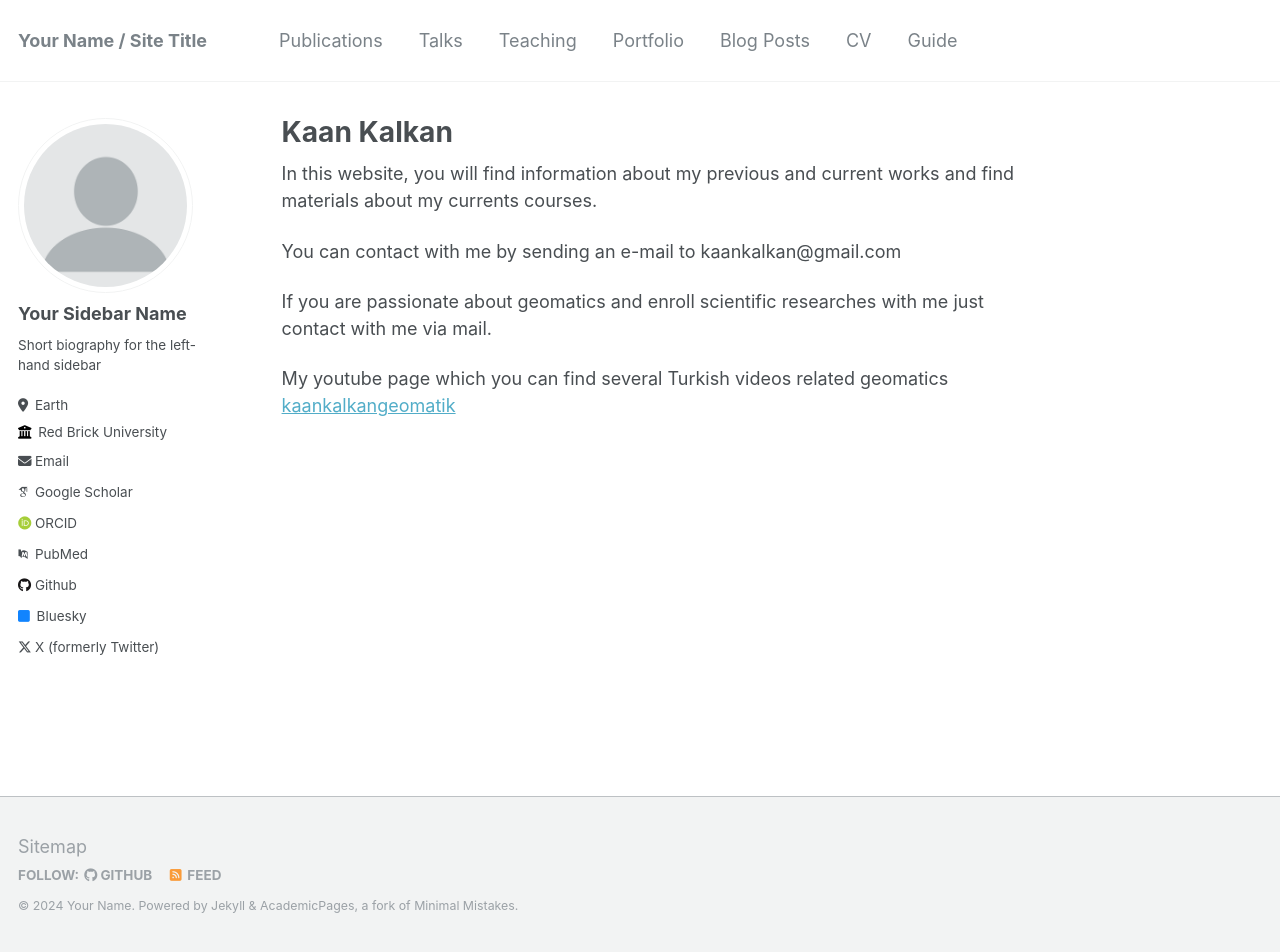
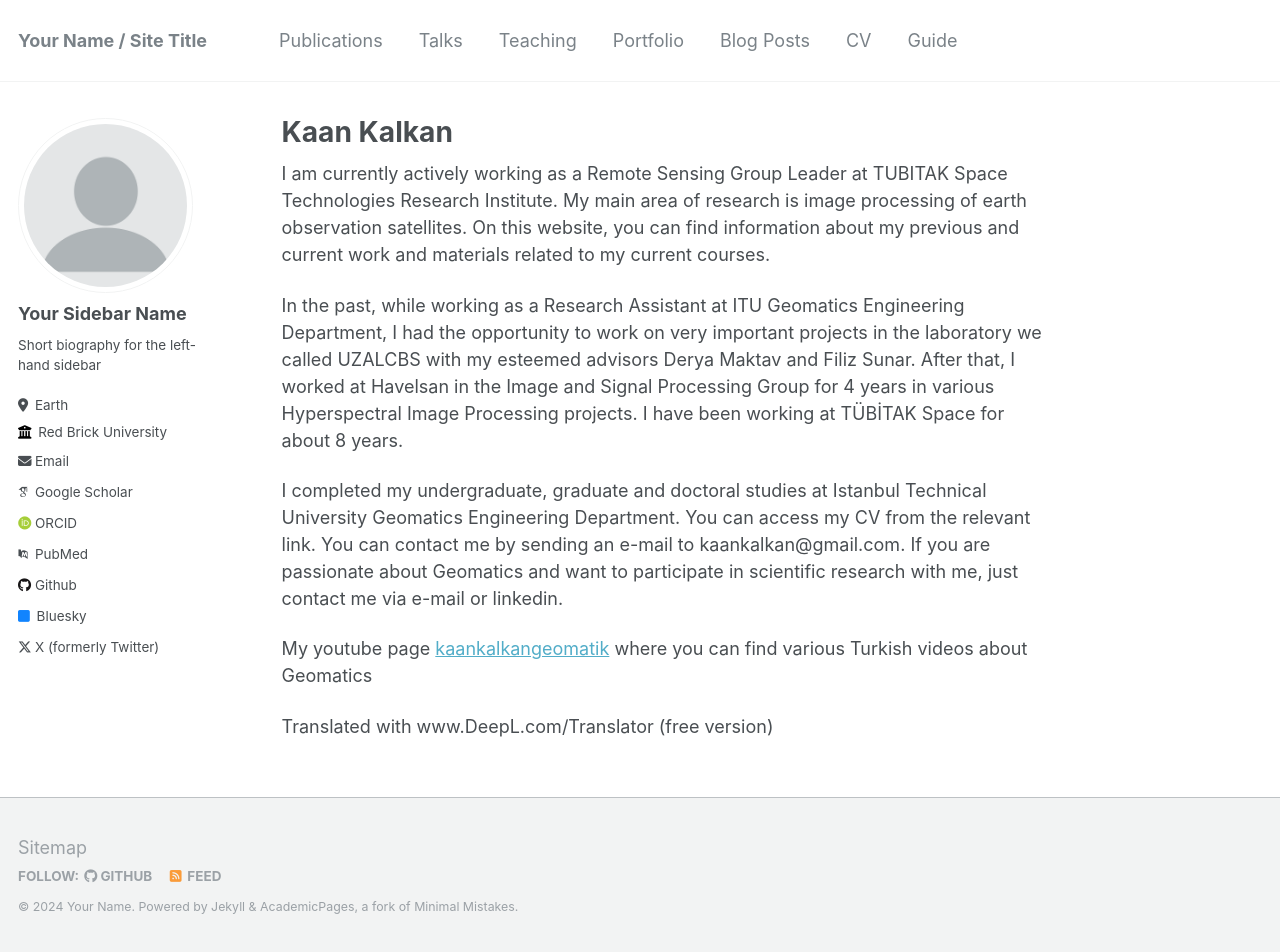
Before and after one commit to kalkan/kalkan.github.io, a Jekyll site: the page built from _pages/about.md, in a window 1280 px wide and 952 px high. Built offline with Jekyll 4.4.1, drawn with Linux system fonts in a browser that asks for light colours; some web fonts are replaced.

Commit message:
Update about.md

```diff
--- a/_pages/about.md
+++ b/_pages/about.md
@@ -8,10 +8,12 @@
   - /about.html
 ---
 
-In this website, you will find information about my previous and current works and find materials about my currents courses.
+I am currently actively working as a Remote Sensing Group Leader at TUBITAK Space Technologies Research Institute. My main area of research is image processing of earth observation satellites. On this website, you can find information about my previous and current work and materials related to my current courses.
 
-You can contact with me by sending an e-mail to kaankalkan@gmail.com
+In the past, while working as a Research Assistant at ITU Geomatics Engineering Department, I had the opportunity to work on very important projects in the laboratory we called UZALCBS with my esteemed advisors Derya Maktav and Filiz Sunar. After that, I worked at Havelsan in the Image and Signal Processing Group for 4 years in various Hyperspectral Image Processing projects. I have been working at TÜBİTAK Space for about 8 years.
 
-If you are passionate about geomatics and enroll scientific researches with me just contact with me via mail.
+I completed my undergraduate, graduate and doctoral studies at Istanbul Technical University Geomatics Engineering Department. You can access my CV from the relevant link.  You can contact me by sending an e-mail to kaankalkan@gmail.com. If you are passionate about Geomatics and want to participate in scientific research with me, just contact me via e-mail or linkedin.
 
-My youtube page which you can find several Turkish videos related geomatics [kaankalkangeomatik](https://www.youtube.com/kaankalkangeomatik)
+My youtube page [kaankalkangeomatik](https://www.youtube.com/kaankalkangeomatik) where you can find various Turkish videos about Geomatics
+
+Translated with www.DeepL.com/Translator (free version)
```
